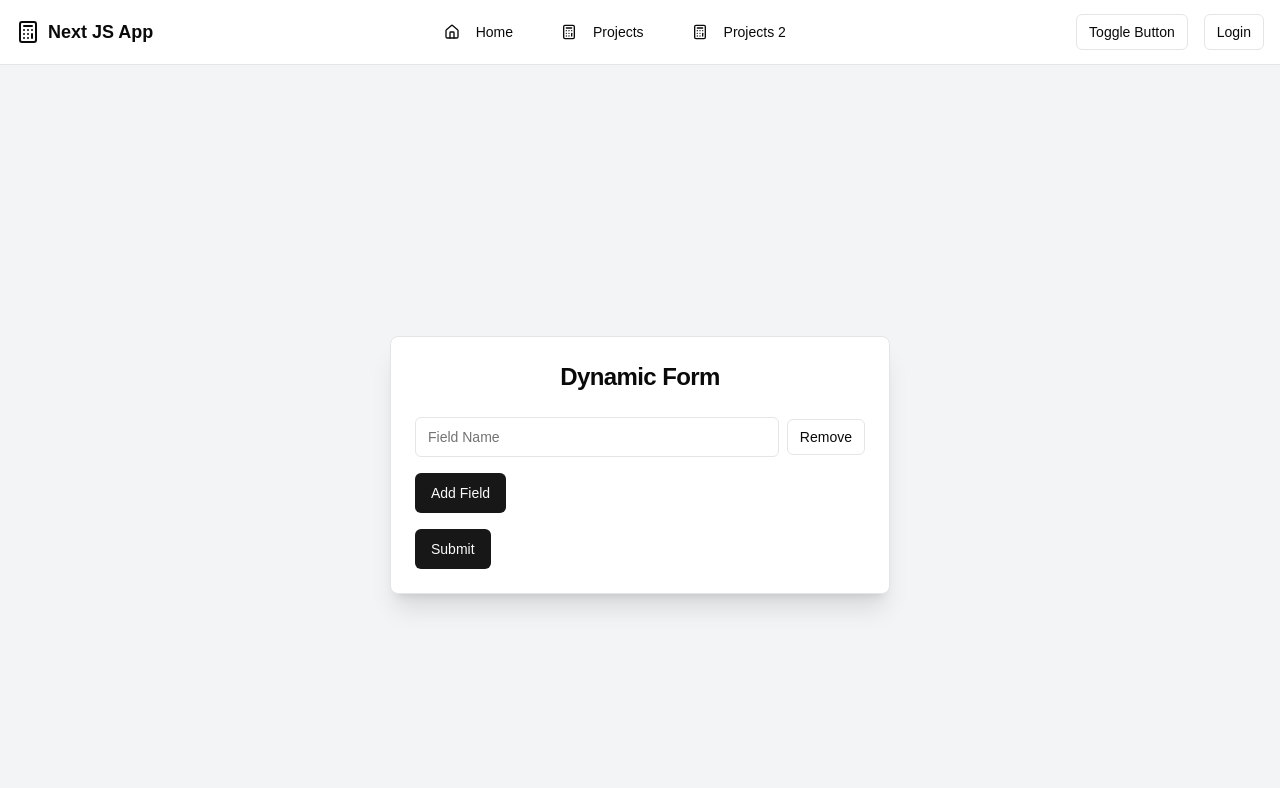
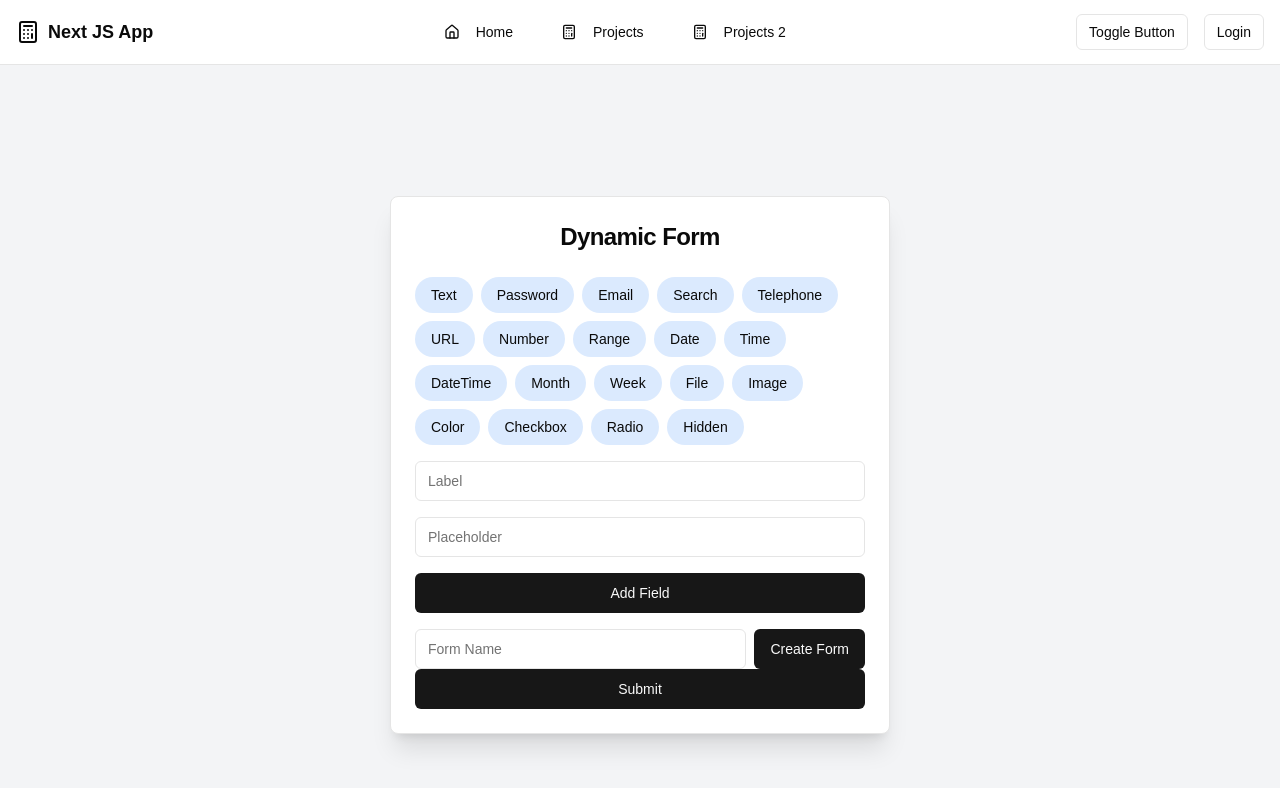
Before and after one commit to 1hirak/ProjectDisplay, a Next.js app: page /DynamicFormBuilder in a window 1280 px wide. Shown: the top 788 px of the page. Built offline with nearby package versions, Linux system fonts and the light colour scheme.

Commit message:
first bare minimum working copy

```diff
--- a/package.json
+++ b/package.json
@@ -11,6 +11,7 @@
   },
   "dependencies": {
     "@radix-ui/react-checkbox": "^1.1.3",
+    "@radix-ui/react-label": "^2.1.2",
     "@radix-ui/react-slot": "^1.1.1",
     "@radix-ui/react-toggle": "^1.1.1",
     "class-variance-authority": "^0.7.1",
--- a/src/app/DynamicFormBuilder/page.jsx
+++ b/src/app/DynamicFormBuilder/page.jsx
@@ -1,45 +1,231 @@
-'use client'
+"use client";
 
-import { useReducer } from "react";
+import { useState, useReducer } from "react";
 import { Button } from "@/components/ui/button";
 import { Card, CardHeader, CardTitle, CardContent } from "@/components/ui/card";
 import { Input } from "@/components/ui/input";
+import { Label } from "@/components/ui/label";
 
 export default function DynamicFormBuilder() {
-  // Add useReducer here
+  const fields = [
+    { id: "text", label: "Text", htmlFor: "text", type: "text", name: "text" },
+    {
+      id: "password",
+      label: "Password",
+      htmlFor: "password",
+      type: "password",
+      name: "password",
+    },
+    {
+      id: "email",
+      label: "Email",
+      htmlFor: "email",
+      type: "email",
+      name: "email",
+    },
+    {
+      id: "search",
+      label: "Search",
+      htmlFor: "search",
+      type: "search",
+      name: "search",
+    },
+    {
+      id: "tel",
+      label: "Telephone",
+      htmlFor: "tel",
+      type: "tel",
+      name: "telephone",
+    },
+    { id: "url", label: "URL", htmlFor: "url", type: "url", name: "url" },
+    {
+      id: "number",
+      label: "Number",
+      htmlFor: "number",
+      type: "number",
+      name: "number",
+    },
+    {
+      id: "range",
+      label: "Range",
+      htmlFor: "range",
+      type: "range",
+      name: "range",
+    },
+    { id: "date", label: "Date", htmlFor: "date", type: "date", name: "date" },
+    { id: "time", label: "Time", htmlFor: "time", type: "time", name: "time" },
+    {
+      id: "datetime-local",
+      label: "DateTime",
+      htmlFor: "datetime-local",
+      type: "datetime-local",
+      name: "dateTime",
+    },
+    {
+      id: "month",
+      label: "Month",
+      htmlFor: "month",
+      type: "month",
+      name: "month",
+    },
+    { id: "week", label: "Week", htmlFor: "week", type: "week", name: "week" },
+    { id: "file", label: "File", htmlFor: "file", type: "file", name: "file" },
+    {
+      id: "image",
+      label: "Image",
+      htmlFor: "image",
+      type: "image",
+      name: "image",
+    },
+    {
+      id: "color",
+      label: "Color",
+      htmlFor: "color",
+      type: "color",
+      name: "color",
+    },
+    {
+      id: "checkbox",
+      label: "Checkbox",
+      htmlFor: "checkbox",
+      type: "checkbox",
+      name: "checkbox",
+    },
+    {
+      id: "radio",
+      label: "Radio",
+      htmlFor: "radio",
+      type: "radio",
+      name: "radio",
+    },
+    {
+      id: "hidden",
+      label: "Hidden",
+      htmlFor: "hidden",
+      type: "hidden",
+      name: "hidden",
+    },
+  ];
+  const [fieldValue, setfielsdsValue] = useState("");
+  const [labelInput, setlabelInput] = useState("");
+  const [placeholderInput, setplaceholderInput] = useState("");
+
+  const initialstate = [];
+
+  const reducer = (state, action) => {
+    switch (action.type) {
+      case "add_field": {
+        let newvalue = Object.assign(fieldValue, labelInput, placeholderInput);
+
+        return state ? [...state, newvalue] : [newvalue];
+      }
+
+      default:
+        return state;
+    }
+  };
+  const [state, dispatch] = useReducer(reducer, initialstate);
 
   return (
     <div className="flex justify-center items-center min-h-screen bg-gray-100">
       <Card className="w-[500px] shadow-xl">
         <CardHeader>
-          <CardTitle className="text-center text-2xl font-bold">Dynamic Form</CardTitle>
+          <CardTitle className="text-center text-2xl font-bold">
+            Dynamic Form
+          </CardTitle>
         </CardHeader>
         <CardContent>
           {/* Render dynamic input fields */}
           <div className="space-y-4">
+            <div className="flex flex-wrap gap-2">
+              {fields.map((x) => (
+                <button
+                  key={x.id}
+                  onClick={() => setfielsdsValue(x)}
+                  className="px-4 py-2 rounded-full text-sm font-medium transition-all duration-200 bg-blue-100 hover:bg-blue-200 hover:scale-105"
+                >
+                  {x.label}
+                </button>
+              ))}
+            </div>
             {/* Loop over dynamic fields */}
             <div className="flex items-center gap-2">
-              <Input placeholder="Field Name" />
-              <Button variant="outline" size="sm" onClick={() => {/* Dispatch remove field */}}>
-                Remove
-              </Button>
+              <Input
+                placeholder="Label"
+                onChange={(e) => setlabelInput({ userlabel: e.target.value })}
+              />
             </div>
+            <div className="flex items-center gap-2">
+              <Input
+                placeholder="Placeholder"
+                onChange={(e) =>
+                  setplaceholderInput({ userplacerholder: e.target.value })
+                }
+              />
+            </div>
+            {console.log(state)}
             <Button
+              className="w-full"
               onClick={() => {
-                /* Dispatch add field */
+                dispatch({
+                  type: "add_field",
+                });
               }}
             >
               Add Field
             </Button>
           </div>
+
+          <div className="flex items-center gap-2 mt-4">
+            <Input placeholder="Form Name" />
             <Button
-            className="mt-4"
               onClick={() => {
                 /* Dispatch submit */
               }}
             >
+              Create Form
+            </Button>
+          </div>
+          <form onSubmit={console.log("onsubmit")} className="space-y-4">
+            {
+              state.map(x => {return(
+                <div key={x.id}>
+                  <div className="grid w-full max-w-sm items-center gap-1.5">
+                    <Label htmlFor={x.htmlFor}>{x.label}</Label>
+                    <Input
+                      type={x.type}
+                      id={x.id}
+                      name={x.name}
+                      placeholder={x.label}
+                      //   value={formData.email}
+                      //   onChange={handleChange}
+                    />
+                  </div>
+
+                </div>)}
+              )}
+              {state&& <Button type="submit" className="w-full">
+                    Submit
+                  </Button>}
+          </form>
+
+          {/*
+          <form onSubmit={console.log("onsubmit")} className="space-y-4">
+            <div className="grid w-full max-w-sm items-center gap-1.5">
+              <Label htmlFor="email">Email</Label>
+              <Input
+                type="search"
+                id="email"
+                name="email"
+                placeholder="Enter email"
+                //   value={formData.email}
+                //   onChange={handleChange}
+              />
+            </div>
+            <Button type="submit" className="w-full">
               Submit
             </Button>
+          </form> */}
         </CardContent>
       </Card>
     </div>
--- /dev/null
+++ b/src/components/ui/label.jsx
@@ -0,0 +1,18 @@
+"use client"
+
+import * as React from "react"
+import * as LabelPrimitive from "@radix-ui/react-label"
+import { cva } from "class-variance-authority";
+
+import { cn } from "@/lib/utils"
+
+const labelVariants = cva(
+  "text-sm font-medium leading-none peer-disabled:cursor-not-allowed peer-disabled:opacity-70"
+)
+
+const Label = React.forwardRef(({ className, ...props }, ref) => (
+  <LabelPrimitive.Root ref={ref} className={cn(labelVariants(), className)} {...props} />
+))
+Label.displayName = LabelPrimitive.Root.displayName
+
+export { Label }
```
Also changed, not shown: 1 other file (tests, documents, lock files or other folders). Lines whose indentation alone changed are shown as unchanged.
